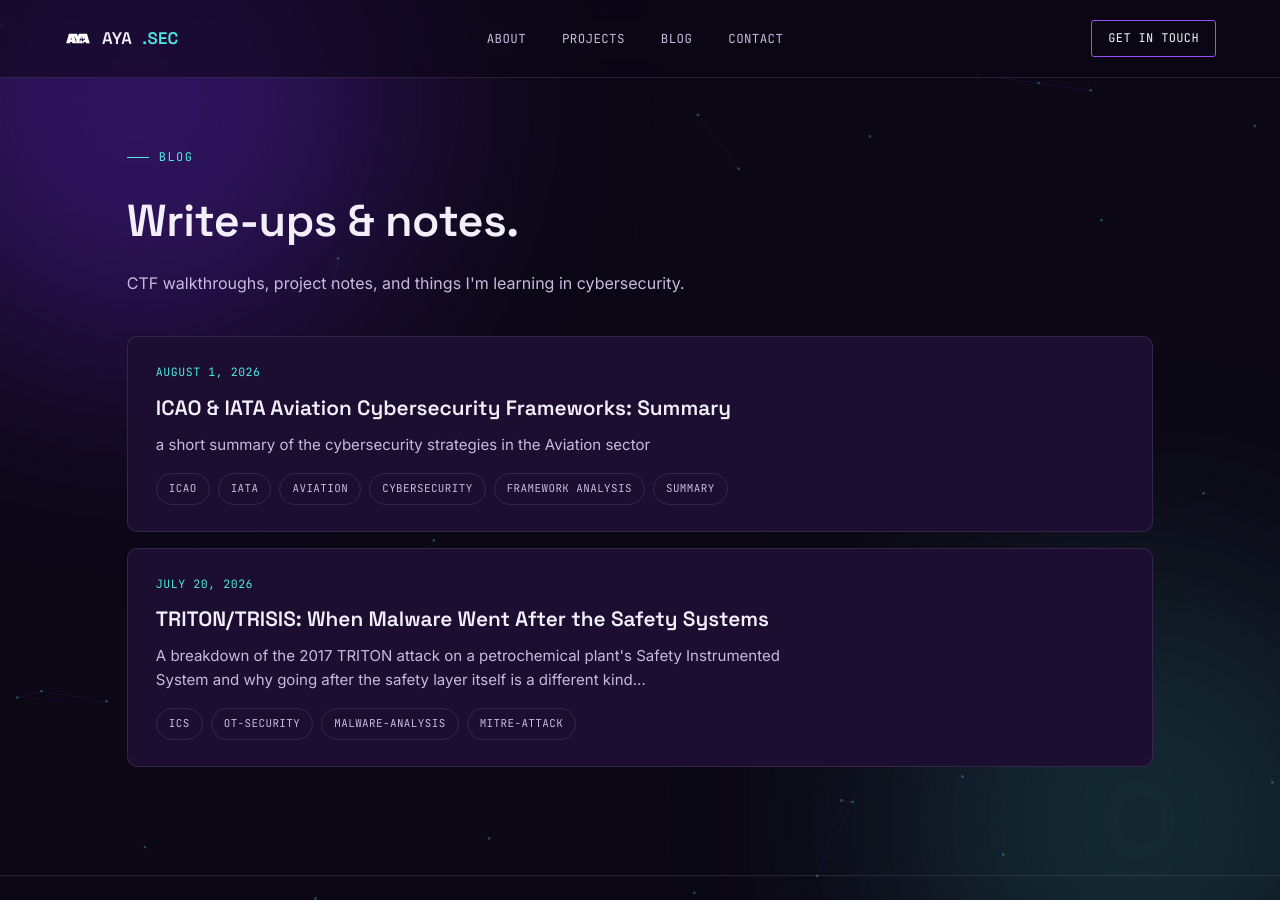
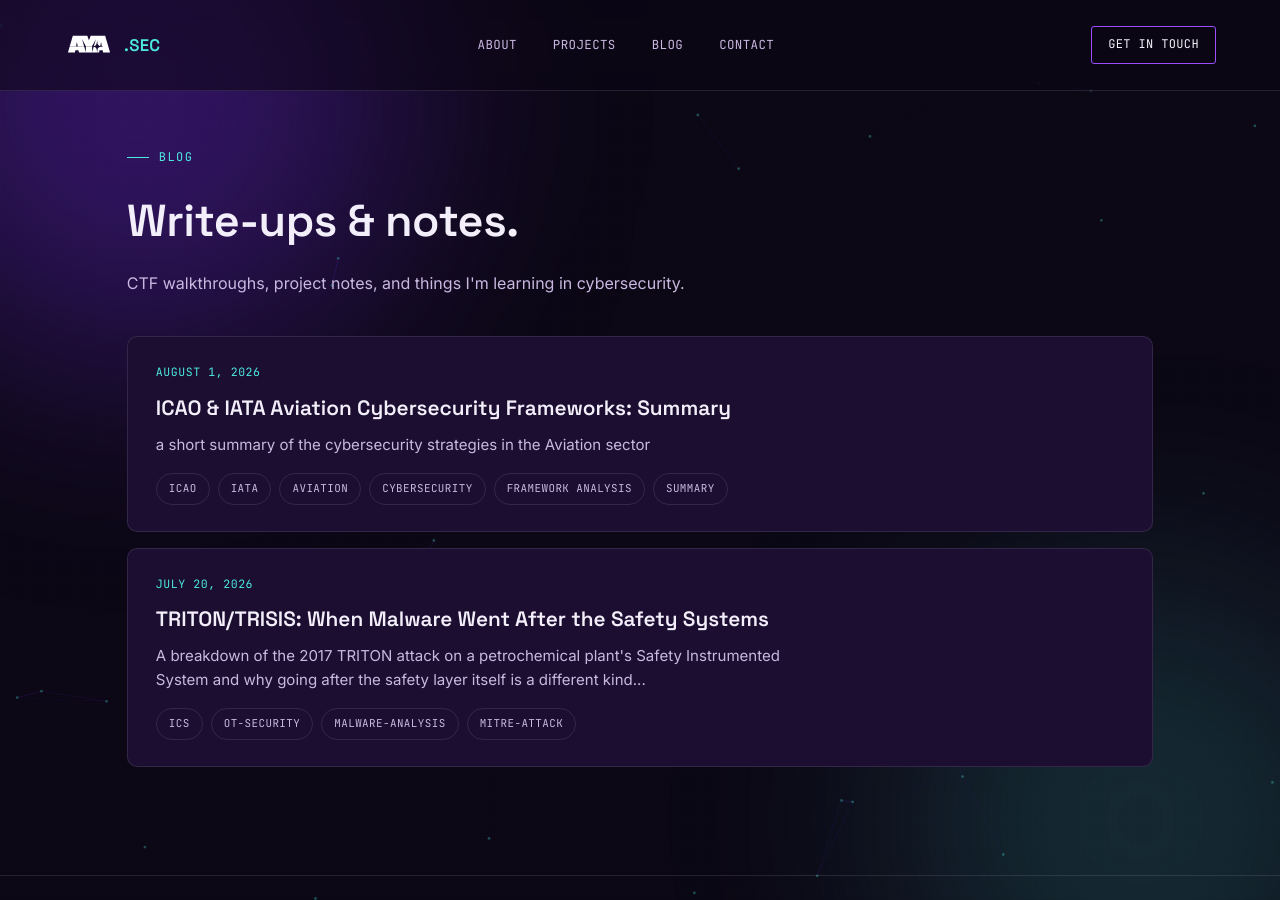
Before and after one commit to cbdevsec/website, a Jekyll site: the page built from blog.html, in a window 1280 px wide and 900 px high. Built offline with Jekyll 4.4.1, drawn with Linux system fonts in a browser that asks for light colours.

Commit message:
fixed logo size

```diff
--- a/_layouts/default.html
+++ b/_layouts/default.html
@@ -18,7 +18,7 @@
 <nav class="nav">
   <a href="{{ '/' | relative_url }}" class="brand">
     <img src="{{ '/assets/logo.svg' | relative_url }}" alt="">
-    AYA<span class="accent">.SEC</span>
+    <span class="accent">.SEC</span>
   </a>
   <div class="nav-links">
     <a href="{{ '/' | relative_url }}#about">About</a>
--- a/style.css
+++ b/style.css
@@ -92,7 +92,7 @@ main, header, footer{ position:relative; z-index:2; }
 }
 
 .brand{ display:flex; align-items:center; gap:10px; font-family:var(--font-display); font-weight:600; font-size:1.05rem; letter-spacing:0.02em; }
-.brand img{ width:28px; height:28px; }
+.brand img{ width:50px; height:50px; }
 .brand .accent{ color:var(--cyan); }
 
 .nav-links{ display:flex; gap:clamp(16px,3vw,36px); font-family:var(--font-mono); font-size:0.78rem; letter-spacing:0.03em; text-transform:uppercase; color:var(--fog); }
```
